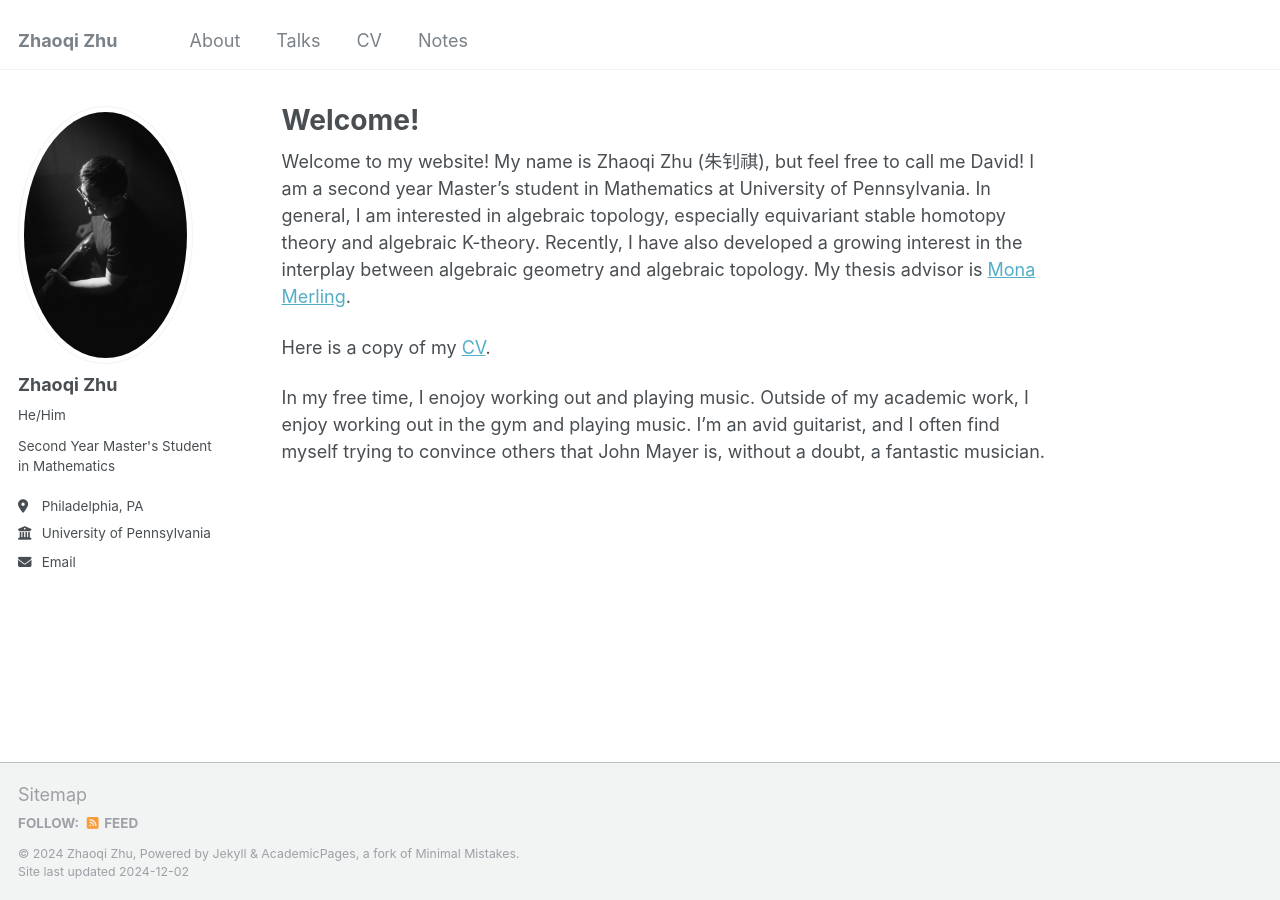
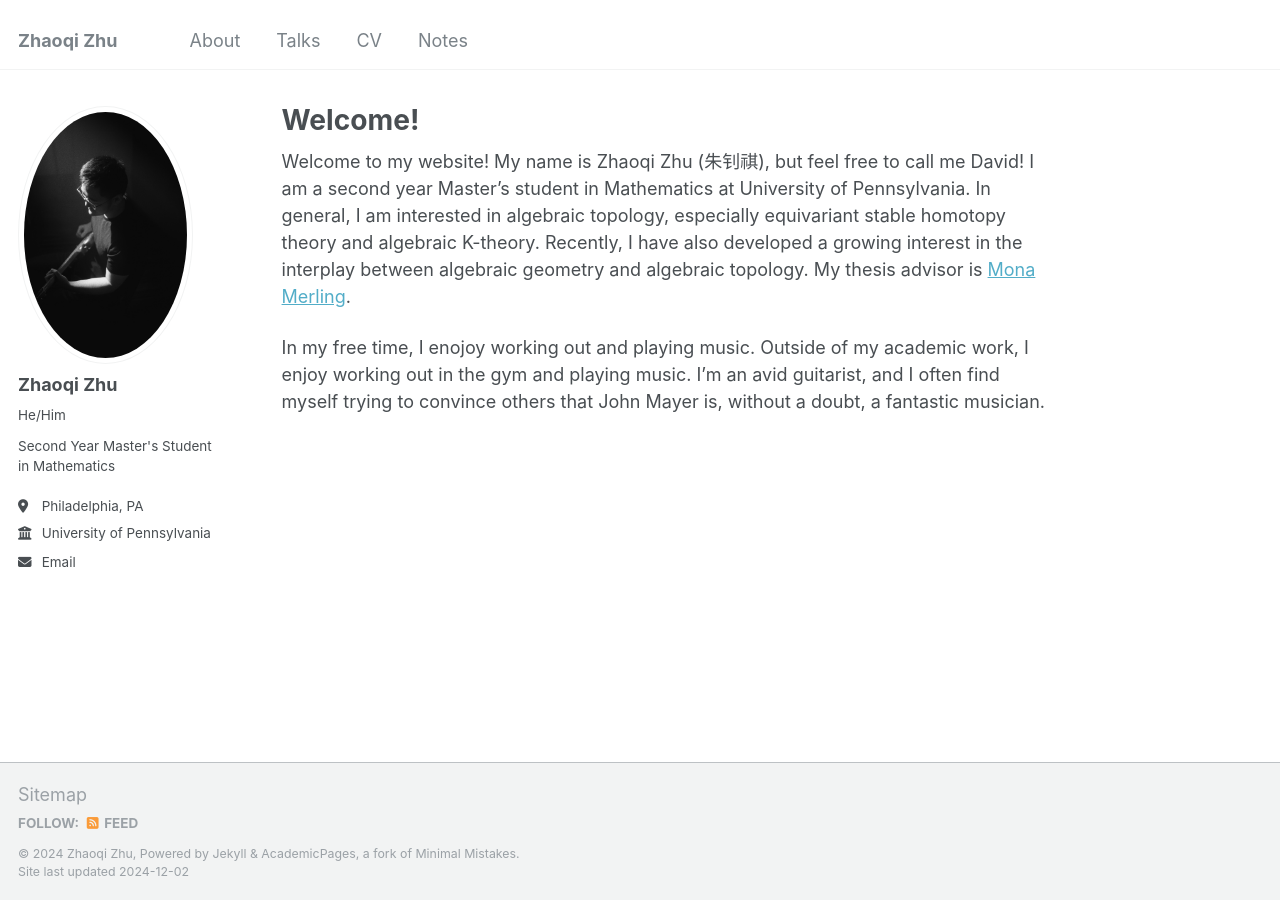
Before and after one commit to davidzzz0331/davidzzz0331.github.io, a Jekyll site: the page built from _pages/Aboutx.md, in a window 1280 px wide. Built offline with Jekyll 4.4.1, drawn with Linux system fonts in a browser that asks for light colours.

```diff
--- a/_pages/Aboutx.md
+++ b/_pages/Aboutx.md
@@ -7,6 +7,5 @@ redirect_from:
 ---
 Welcome to my website! My name is Zhaoqi Zhu (朱钊祺), but feel free to call me David! I am a second year Master's student in Mathematics at University of Pennsylvania. In general, I am interested in algebraic topology, especially equivariant stable homotopy theory and algebraic K-theory. Recently, I have also developed a growing interest in the interplay between algebraic geometry and algebraic topology. My thesis advisor is [Mona Merling](https://www2.math.upenn.edu/~mmerling/).
 
-Here is a copy of my [CV](/assets/pdf/Zhaoqi_Zhu_CV Final.pdf).
 
 In my free time, I enojoy working out and playing music. Outside of my academic work, I enjoy working out in the gym and playing music. I'm an avid guitarist, and I often find myself trying to convince others that John Mayer is, without a doubt, a fantastic musician.
```
